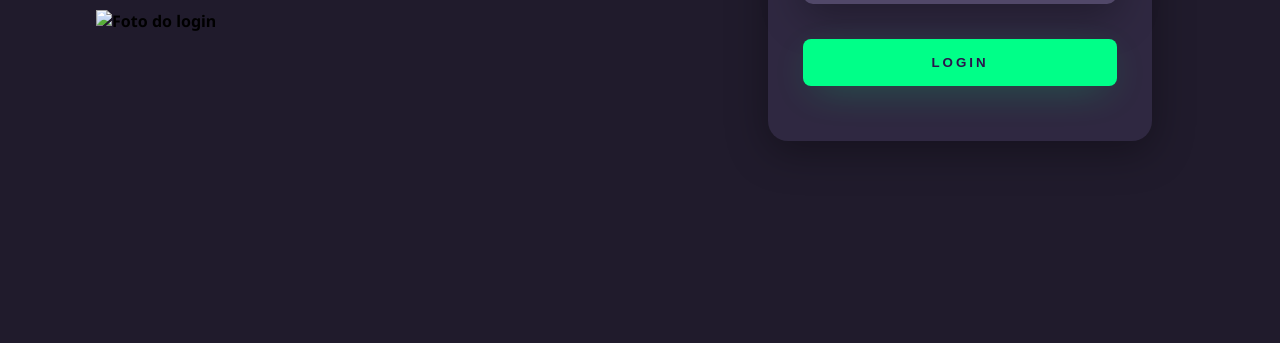
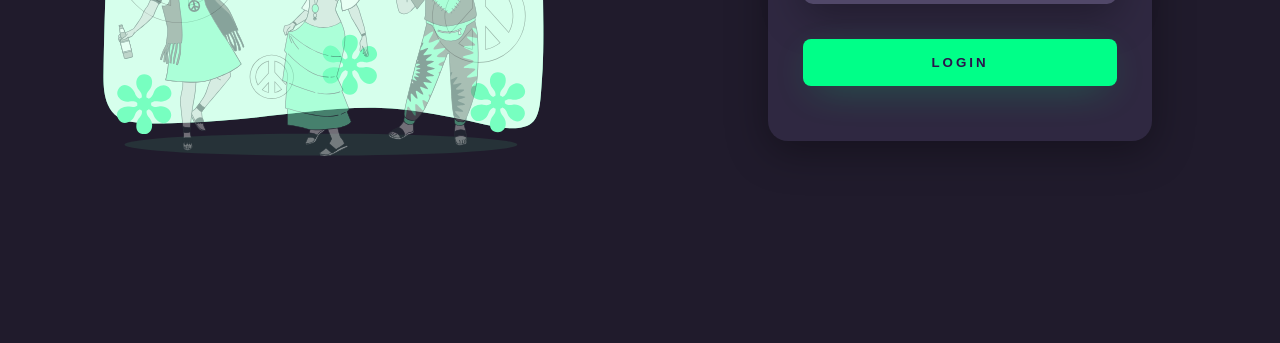
Before and after one commit to Urso-Suzi/Tela-de-Login-Dark, a plain HTML site: page index.html in a window 1280 px wide. Shown: the part 457-800 px from the top of the page. Drawn offline with Linux system fonts and the light colour scheme; the site is published under a folder, as on GitHub Pages, so addresses that start at the root find nothing.

Commit message:
atualização do erro

```diff
--- a/index.html
+++ b/index.html
@@ -11,7 +11,8 @@
     <div class="main-login">
         <div class="left-login">
             <h1>Faça login <br> E entre para o nosso time</h1>
-            <img src="/img/hippie-party-animate.svg" alt="Foto do login" class="left-img">
+            <img src="img/hippie-party-animate.svg" alt="foto login" class="left-img">
+
         </div>
         <div class="right-login">
             <div class="card-login">
```
